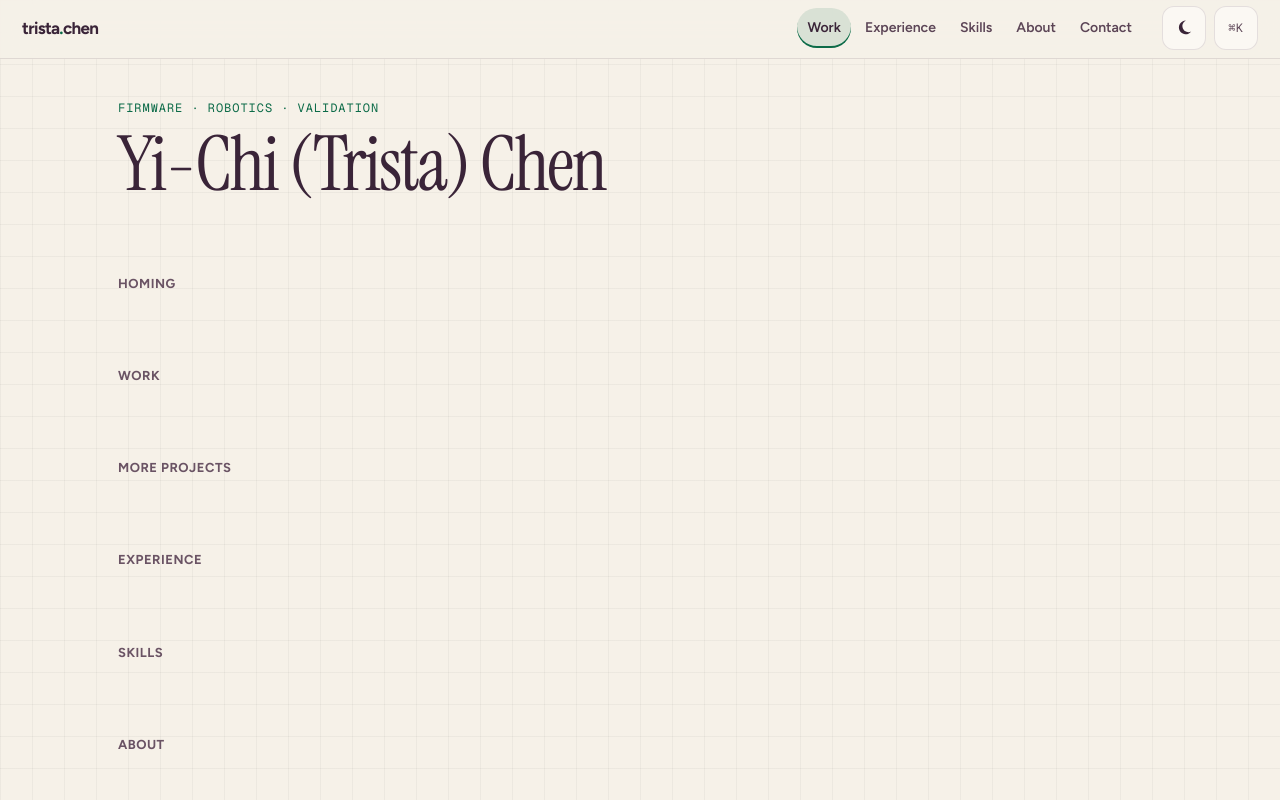
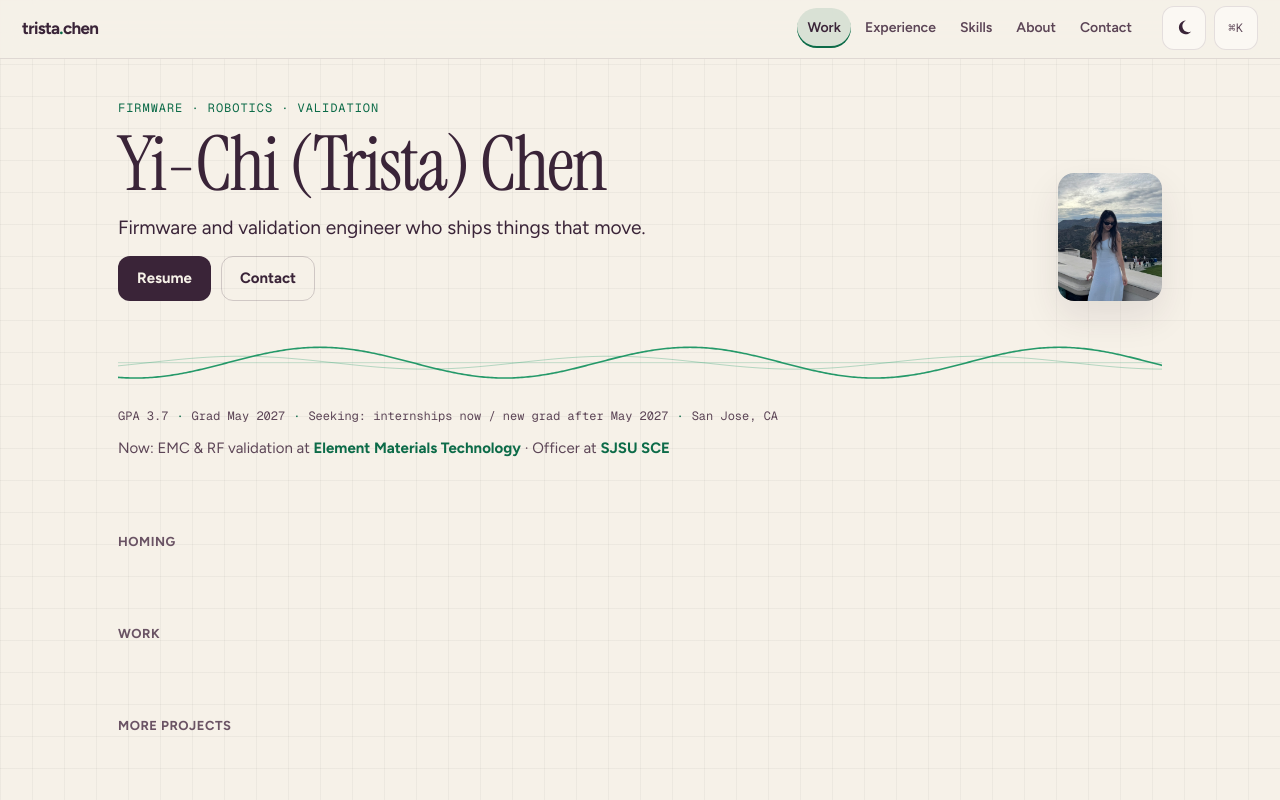
Before and after one commit to trista-chen-29/trista-portfolio, a Next.js app: page / in a window 1280 px wide. Shown: the top 800 px of the page. Built offline with nearby package versions, Linux system fonts and the light colour scheme.

Commit message:
Add the hero and a cursor-reactive oscilloscope trace.
The trace falls back to a static path when reduced motion is on. The positioning line stays a placeholder until Trista replaces it.

Co-authored-by: trista.chen <trista.chen@sjsu.edu>

```diff
--- a/src/app/globals.css
+++ b/src/app/globals.css
@@ -938,6 +938,71 @@ a.tl-logo { transition: transform 200ms var(--ease); }
 }
 .section { margin-top: 72px; }
 .section:first-child { margin-top: 8px; }
+.hero-top {
+  display: grid;
+  grid-template-columns: minmax(0, 1fr) 84px;
+  gap: 16px 18px;
+  align-items: end;
+}
+.portrait-wrap {
+  position: relative;
+  width: 84px;
+  height: 104px;
+  justify-self: end;
+  border-radius: 16px;
+  overflow: hidden;
+  background: var(--surface2);
+  box-shadow: var(--photo-shadow);
+}
+.position {
+  margin-top: 12px;
+  max-width: 38rem;
+  font-size: 1.05rem;
+  line-height: 1.45;
+}
+.scope-wrap { margin-top: 6px; }
+.scope-trace {
+  width: 100%;
+  height: 72px;
+  display: block;
+  color: var(--trace);
+}
+.glance {
+  display: flex;
+  flex-wrap: wrap;
+  gap: 4px 0;
+  list-style: none;
+  margin-top: 4px;
+  padding: 0;
+  font-family: var(--mono);
+  font-size: 12px;
+  line-height: 1.5;
+  color: var(--text2);
+}
+.glance li { display: inline; }
+.glance li + li::before {
+  content: "·";
+  margin: 0 8px;
+  color: var(--accent);
+}
+.now-line {
+  margin-top: 12px;
+  max-width: 42rem;
+  color: var(--text2);
+  font-size: 15px;
+  line-height: 1.5;
+}
+.now-line a {
+  color: var(--link);
+  font-weight: 650;
+  text-underline-offset: 3px;
+}
+@media (min-width: 768px) {
+  .hero-top { grid-template-columns: minmax(0, 1fr) 104px; }
+  .portrait-wrap { width: 104px; height: 128px; }
+  .scope-trace { height: 96px; }
+  .position { font-size: 1.2rem; }
+}
 #work, #experience, #skills, #about, #contact, #demo, #more-projects, #top {
   scroll-margin-top: calc(var(--nav-h) + 16px);
 }
--- a/src/components/Hero.jsx
+++ b/src/components/Hero.jsx
@@ -1,8 +1,45 @@
+import Image from 'next/image';
+import ScopeTrace from './ScopeTrace';
+
 export default function Hero() {
   return (
-    <section className="section" id="top" aria-label="Introduction">
-      <p className="kicker">Firmware · Robotics · Validation</p>
-      <h1 className="display">Yi-Chi (Trista) Chen</h1>
+    <section className="hero-block section" id="top" aria-label="Introduction">
+      <div className="hero-top">
+        <div>
+          <p className="kicker">Firmware · Robotics · Validation</p>
+          <h1 className="display">Yi-Chi (Trista) Chen</h1>
+          {/* TODO(hero-line): replace with Trista's final one-line positioning statement. */}
+          <p className="position">Firmware and validation engineer who ships things that move.</p>
+          <div className="hero-actions">
+            <a className="btn-solid" href="/Yi-Chi_Trista_Chen_Resume.pdf">Resume</a>
+            <a className="btn-outline" href="#contact">Contact</a>
+          </div>
+        </div>
+        <div className="portrait-wrap">
+          <Image
+            src="/photo.jpg"
+            alt="Portrait of Yi-Chi (Trista) Chen"
+            fill
+            priority
+            sizes="104px"
+            style={{ objectFit: 'cover', objectPosition: 'center 18%' }}
+          />
+        </div>
+      </div>
+      <ScopeTrace />
+      <ul className="glance" aria-label="At a glance">
+        <li>GPA 3.7</li>
+        <li>Grad May 2027</li>
+        <li>Seeking: internships now / new grad after May 2027</li>
+        <li>San Jose, CA</li>
+      </ul>
+      <p className="now-line">
+        Now: EMC &amp; RF validation at{' '}
+        <a href="https://www.element.com/" target="_blank" rel="noreferrer">Element Materials Technology</a>
+        {' · '}
+        Officer at{' '}
+        <a href="https://sce.sjsu.edu/" target="_blank" rel="noreferrer">SJSU SCE</a>
+      </p>
     </section>
   );
 }
--- /dev/null
+++ b/src/components/ScopeTrace.jsx
@@ -0,0 +1,128 @@
+'use client';
+
+import { useEffect, useRef } from 'react';
+
+export default function ScopeTrace() {
+  const canvasRef = useRef(null);
+  const pointerRef = useRef(null);
+
+  useEffect(() => {
+    const canvas = canvasRef.current;
+    if (!canvas) return undefined;
+    const context = canvas.getContext('2d');
+    if (!context) return undefined;
+    const media = window.matchMedia('(prefers-reduced-motion: reduce)');
+    let frame = 0;
+    let running = true;
+    let visible = true;
+
+    const draw = (time) => {
+      const width = canvas.clientWidth;
+      const height = canvas.clientHeight;
+      if (width < 2 || height < 2) return;
+      context.clearRect(0, 0, width, height);
+      const color = getComputedStyle(canvas).color;
+      const mid = height * 0.58;
+      const base = height * 0.16;
+      const reduced = media.matches;
+      const pointer = reduced ? null : pointerRef.current;
+      const phase = reduced ? 0.45 : time * 0.00135;
+
+      context.strokeStyle = color;
+      context.globalAlpha = 0.22;
+      context.lineWidth = 1;
+      context.beginPath();
+      context.moveTo(0, mid);
+      context.lineTo(width, mid);
+      context.stroke();
+
+      const strokeWave = (alpha, widthPx, amplitudeScale, phaseOffset, step) => {
+        context.globalAlpha = alpha;
+        context.lineWidth = widthPx;
+        context.beginPath();
+        for (let x = 0; x <= width; x += step) {
+          let amplitude = base * amplitudeScale;
+          let localPhase = phase + phaseOffset;
+          if (pointer) {
+            const dx = (x - pointer.x) / width;
+            const influence = Math.exp(-dx * dx * 9);
+            const vertical = Math.min(1, Math.abs(pointer.y - mid) / (height * 2.2));
+            amplitude += base * 1.25 * influence * (1.2 - vertical);
+            localPhase += (pointer.x / width) * 2;
+          }
+          const y = mid + Math.sin(x * 0.017 + localPhase) * amplitude;
+          if (x === 0) context.moveTo(x, y);
+          else context.lineTo(x, y);
+        }
+        context.stroke();
+      };
+
+      strokeWave(0.28, 1, 0.42, 1.35, 3);
+      strokeWave(0.9, 1.6, 1, 0, 2);
+      context.globalAlpha = 1;
+    };
+
+    const resize = () => {
+      const rect = canvas.getBoundingClientRect();
+      const dpr = Math.min(window.devicePixelRatio || 1, 2);
+      canvas.width = Math.max(1, Math.floor(rect.width * dpr));
+      canvas.height = Math.max(1, Math.floor(rect.height * dpr));
+      context.setTransform(dpr, 0, 0, dpr, 0, 0);
+      if (media.matches) draw(0);
+    };
+
+    const loop = (time) => {
+      if (!running) return;
+      if (visible && !media.matches) draw(time);
+      frame = window.requestAnimationFrame(loop);
+    };
+
+    const onPointer = (event) => {
+      if (media.matches) return;
+      const rect = canvas.getBoundingClientRect();
+      pointerRef.current = {
+        x: event.clientX - rect.left,
+        y: event.clientY - rect.top,
+      };
+    };
+
+    const onMotion = () => {
+      window.cancelAnimationFrame(frame);
+      if (media.matches) {
+        pointerRef.current = null;
+        draw(0);
+        return;
+      }
+      frame = window.requestAnimationFrame(loop);
+    };
+
+    const intersection = new IntersectionObserver(([entry]) => {
+      visible = entry.isIntersecting;
+      if (visible && media.matches) draw(0);
+    });
+    const resizeObserver = new ResizeObserver(resize);
+
+    intersection.observe(canvas);
+    resizeObserver.observe(canvas);
+    resize();
+    window.addEventListener('pointermove', onPointer, { passive: true });
+    media.addEventListener('change', onMotion);
+    if (media.matches) draw(0);
+    else frame = window.requestAnimationFrame(loop);
+
+    return () => {
+      running = false;
+      window.cancelAnimationFrame(frame);
+      intersection.disconnect();
+      resizeObserver.disconnect();
+      window.removeEventListener('pointermove', onPointer);
+      media.removeEventListener('change', onMotion);
+    };
+  }, []);
+
+  return (
+    <div className="scope-wrap">
+      <canvas ref={canvasRef} className="scope-trace" aria-hidden="true" />
+    </div>
+  );
+}
```
